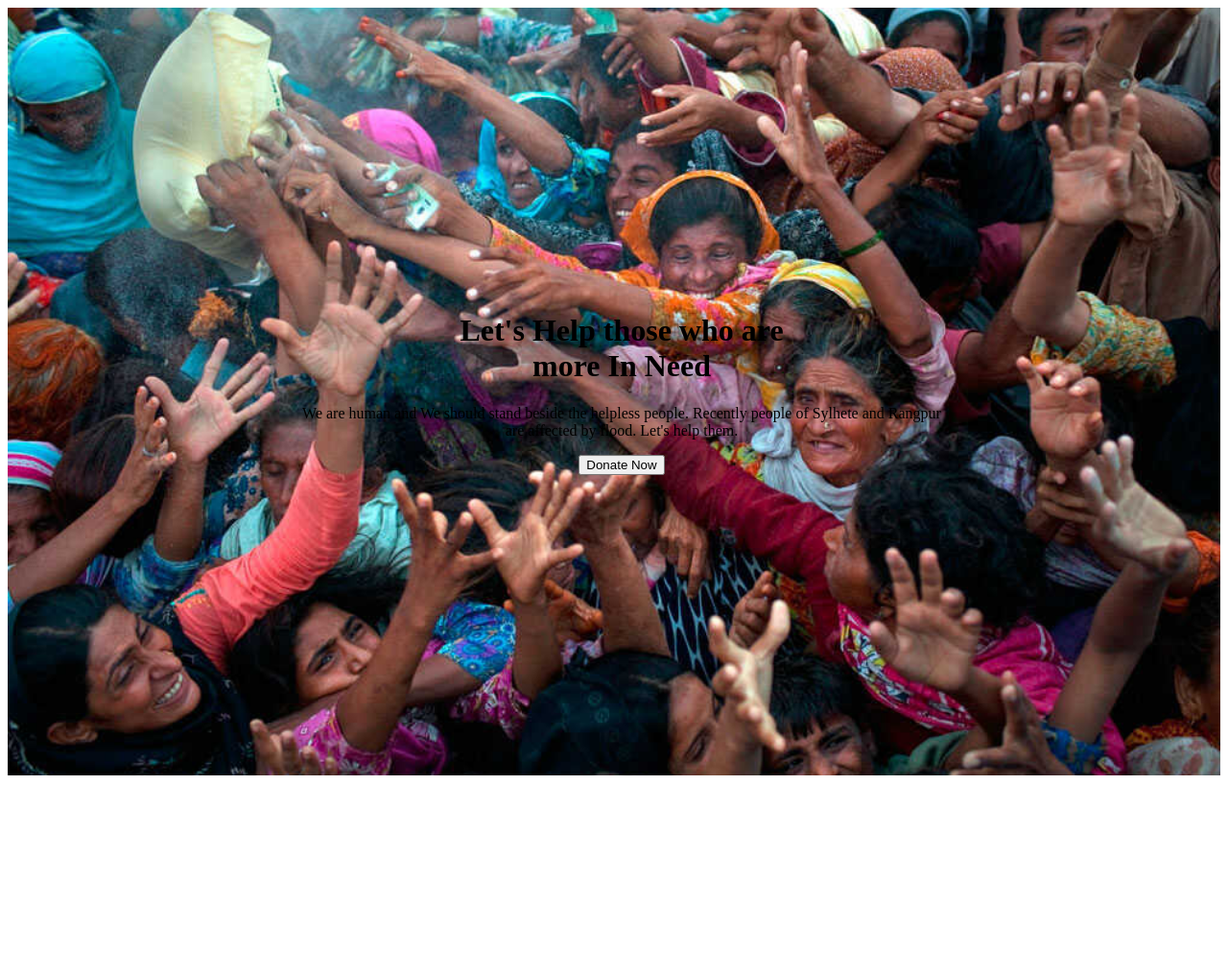
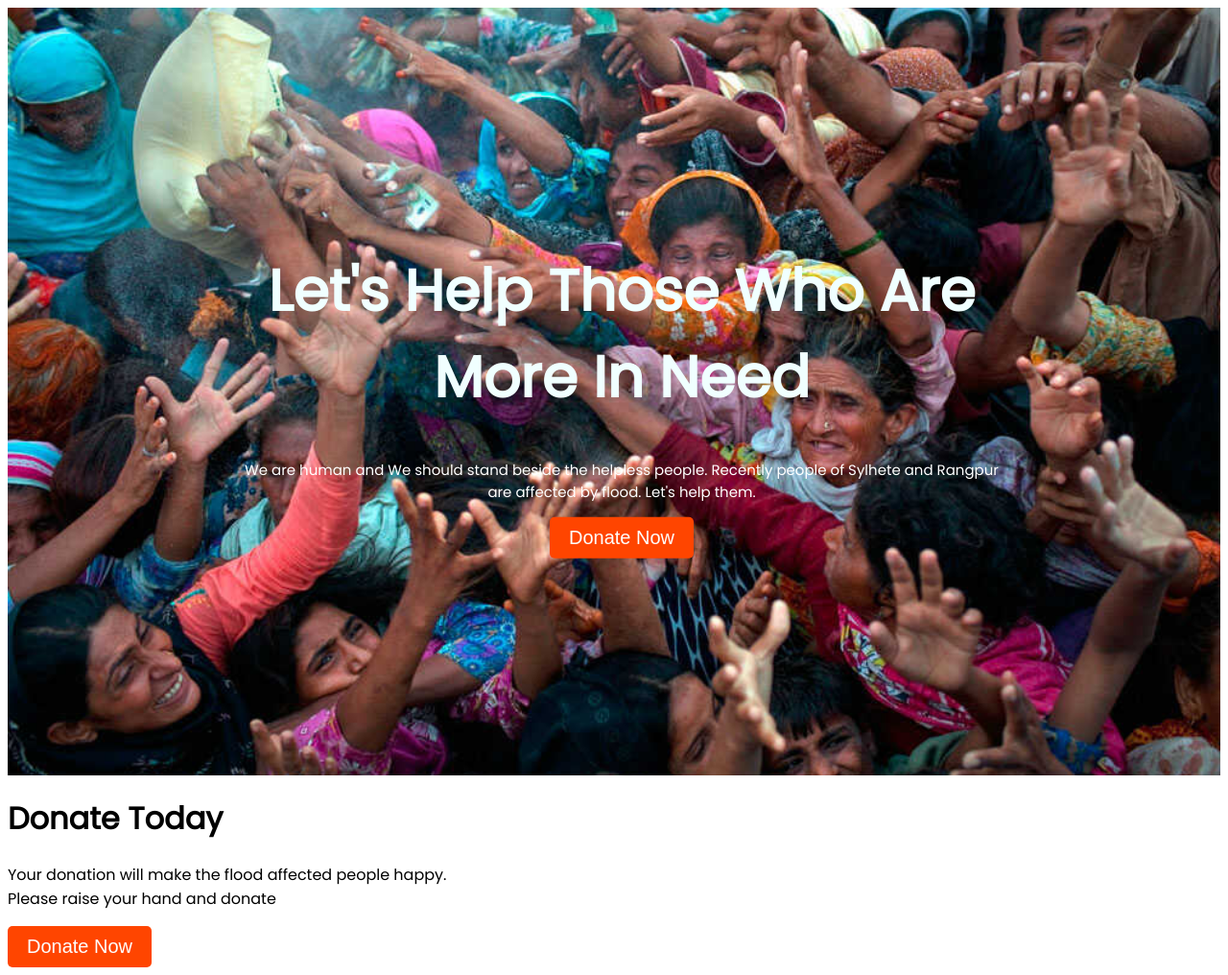
Before and after one commit to gobindacb/donate-now, a plain HTML site: page index.html in a window 1280 px wide. Shown: the whole page at 96% size. Before the commit the page ends 816 px from the top, so only its background shows below. Drawn offline with Linux system fonts and the light colour scheme.

Commit message:
bg added and more

```diff
--- a/index.html
+++ b/index.html
@@ -15,7 +15,7 @@
 <body>
     <div class="container">
         <div class="info">
-            <h1>Let's Help those who are<br>more In Need</h1>
+            <h1>Let's Help Those Who Are<br>More In Need</h1>
             <p>We are human and We should stand beside the helpless people. Recently people of Sylhete and
                 Rangpur<br>are affected by flood. Let's help them.</p>
             <div class="btn">
@@ -23,7 +23,23 @@
             </div>
         </div>
     </div>
+    <div class="container-two">
+        <div class="donate-amn">
+            <h1>Donate Today</h1>
+            <p>Your donation will make the flood affected people happy.<br>Please raise your hand and donate</p>
+            <div class="taka">
 
+            </div>
+            <div class="other-taka">
+
+            </div>
+            <div class="btn">
+                <button>Donate Now</button>
+            </div>
+
+        </div>
+
+    </div>
 </body>
 
 </html>
--- a/style.css
+++ b/style.css
@@ -1,5 +1,5 @@
 body {
-    font-family: font-family: 'Poppins', sans-serif;
+    font-family: 'Poppins', sans-serif;
 }
 
 .container {
@@ -17,3 +17,25 @@ body {
     top: 50%;
     transform: translateY(-50%);
 }
+
+.info h1 {
+    font-weight: 900;
+    font-size: 60px;
+    color: azure;
+}
+
+.info p {
+    color: white;
+    font-size: 15px;
+    font-weight: 300;
+    margin: 20px, 0px;
+}
+
+.btn button {
+    padding: 10px 20px;
+    background-color: orangered;
+    border-radius: 5px;
+    border: none;
+    color: white;
+    font-size: 20px;
+}
```
